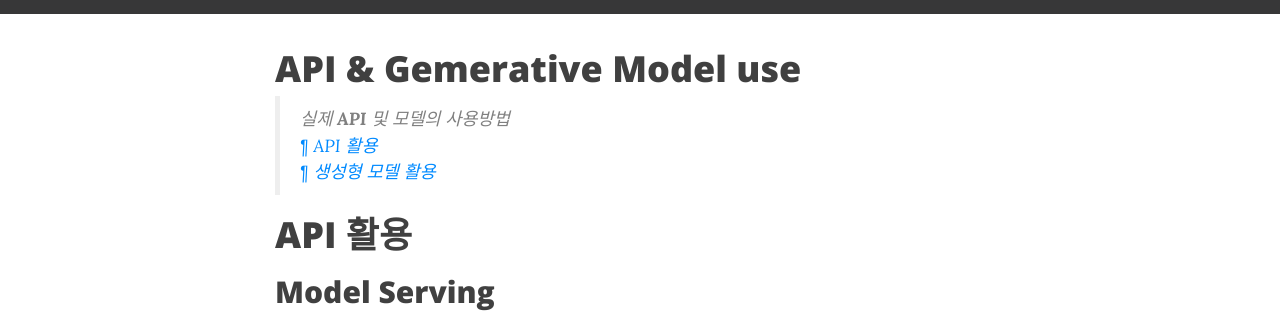
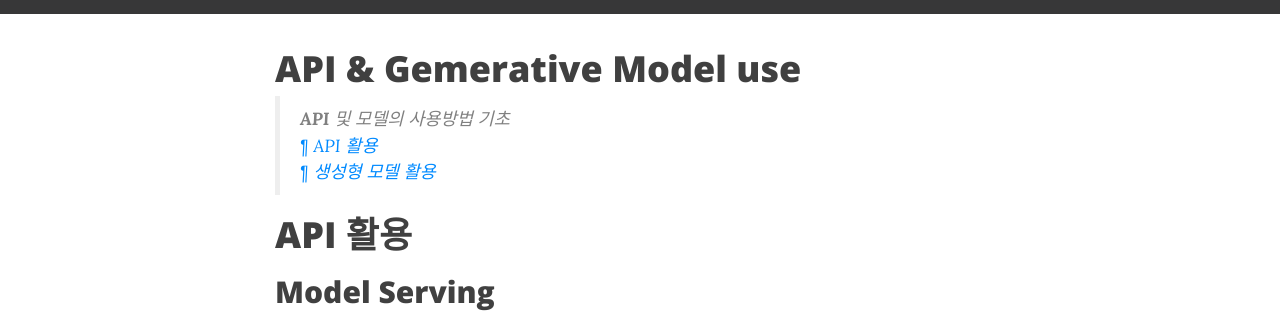
Before and after one commit to polaris0208/polaris0208.github.io, a Jekyll site: the page built from _posts/2024-11-03-API_basic.md, in a window 1280 px wide and 900 px high, scrolled down 403 px. Shown: the part 153-466 px from the top of the window. Built offline with Jekyll 4.4.1, drawn with Linux system fonts in a browser that asks for light colours; comment, search, counter and statistics services are not loaded.

Commit message:
sub_title_modify

```diff
--- a/_posts/2024-11-03-API_basic.md
+++ b/_posts/2024-11-03-API_basic.md
@@ -10,7 +10,7 @@ author: polaris0208
 ---
 
 # API & Gemerative Model use
-> 실제 **API** 및 모델의 사용방법<br>
+> **API** 및 모델의 사용방법 기초<br>
 >[¶ API 활용](#api-활용)<br>
 >[¶ 생성형 모델 활용](#생성형-모델-활용)
 
```
